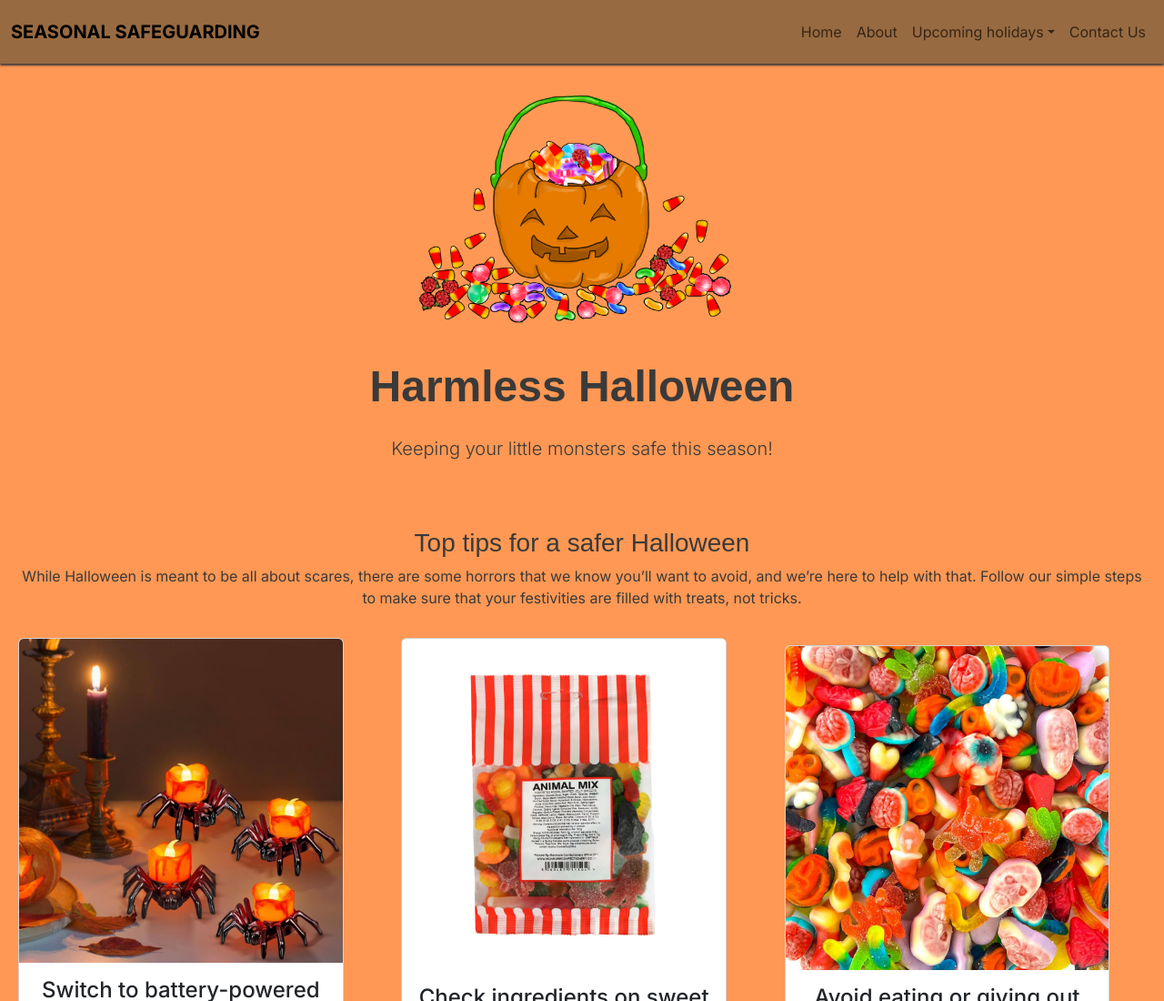
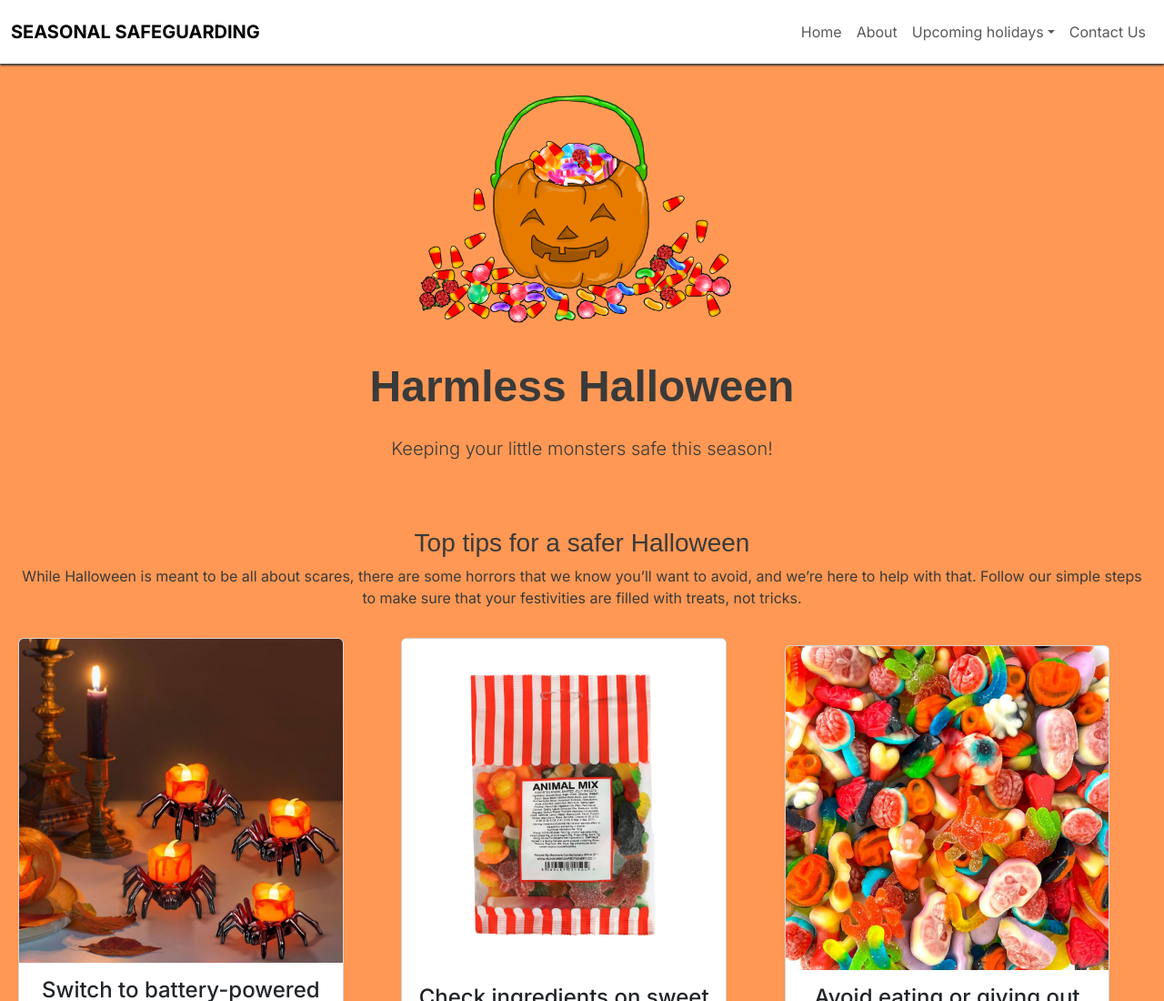
Before and after one commit to sahebachabra/harmless-halloween, a plain HTML site: page index.html in a window 1280 px wide. Shown: the top 1100 px of the page at 91% size. Drawn offline with nearby package versions, Linux system fonts and the light colour scheme; a web font is replaced by a local one.

Commit message:
Fix navbar color bug

```diff
--- a/assets/css/style.css
+++ b/assets/css/style.css
@@ -189,7 +189,7 @@ footer {
         width: 100%; /* Ensure navbar spans full width */
         padding-left: 0;
         padding-right: 0;
-        background-color: #986a41 !important;
+        background-color: #ffffff!important;
     }
     /* Add padding to the main content area */
 main {
```
